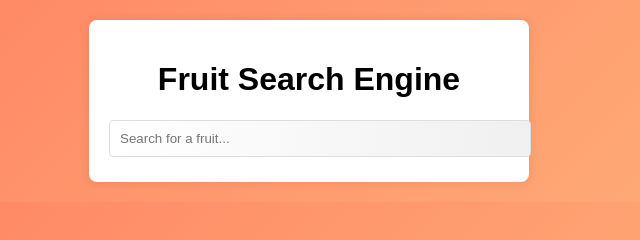
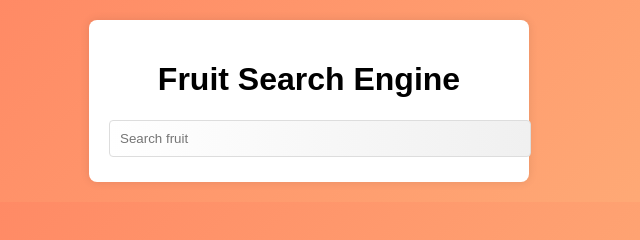
Before and after one commit to mekhiw301/FRUIT-SEARCH, a plain HTML site: page index.html in a window 1280 px wide. Shown: the top 240 px of the page, 331-971 px from the left. Drawn offline with Linux system fonts and the light colour scheme.

Commit message:
Update index.html

```diff
--- a/index.html
+++ b/index.html
@@ -9,11 +9,7 @@
   <body>
     <div class="container">
       <h1>Fruit Search Engine</h1>
-      <input
-        type="text"
-        id="search"
-        placeholder="Search for a fruit..."
-      />
+      <input type="text" name="fruit" id="fruit" placeholder="Search fruit">
       <ul id="suggestions"></ul>
     </div>
     <script src="script.js"></script>
```
